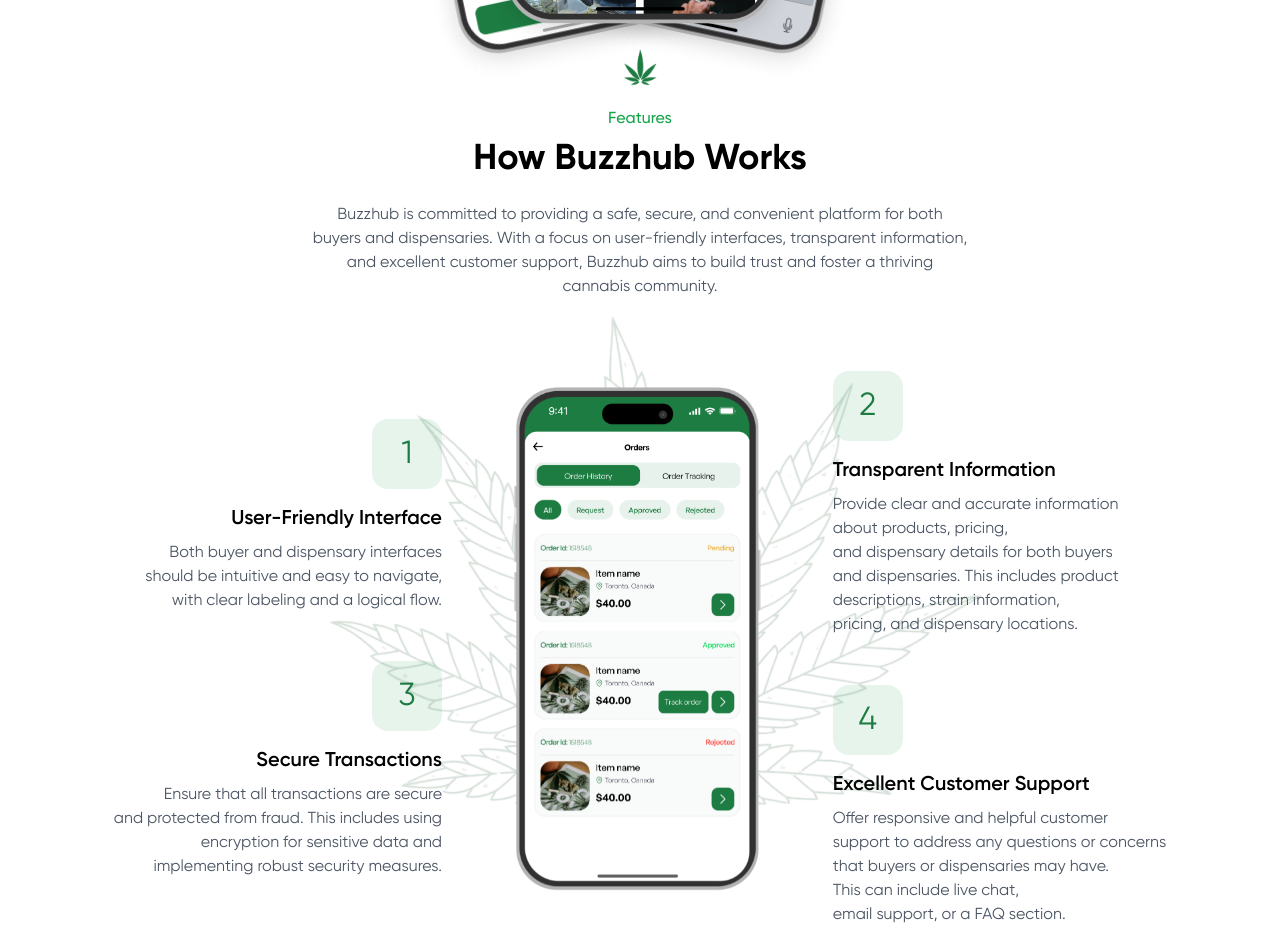
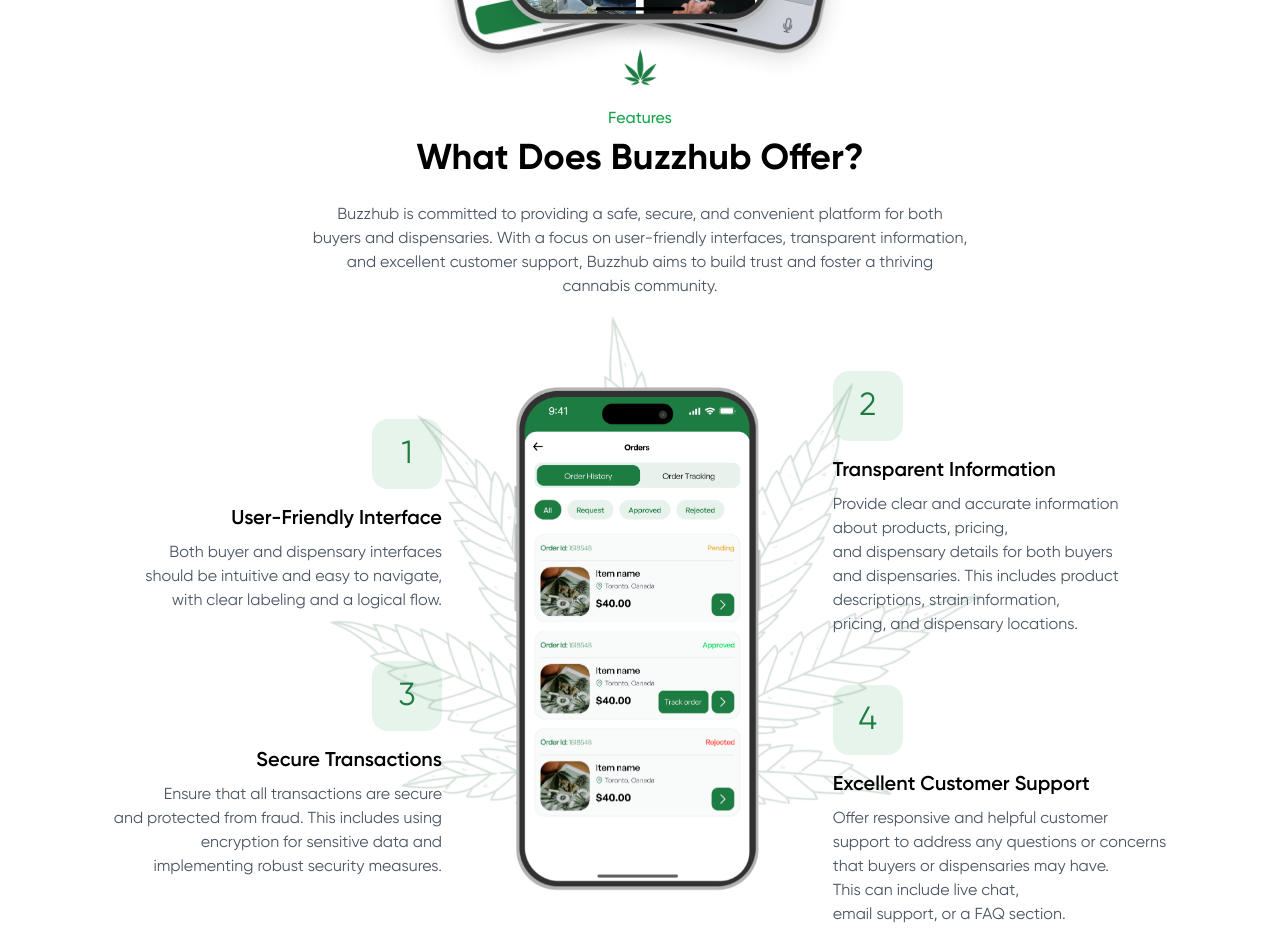
Before and after one commit to dignitestudios-dev/BuzzHub-Landing-Page, a React (Vite) app: page / in a window 1280 px wide. Shown: the part 980-1916 px from the top of the page. Built offline with nearby package versions, Linux system fonts and the light colour scheme; a web font is replaced by a local one.

Commit message:
Update FeatureSection.jsx

```diff
--- a/src/components/FeatureSection.jsx
+++ b/src/components/FeatureSection.jsx
@@ -12,7 +12,7 @@
         />
         <p className="text-green-600 font-medium">Features</p>
         <h2 className="text-3xl md:text-4xl font-bold mt-2">
-          How Buzzhub Works
+What Does Buzzhub Offer?
         </h2>
         <p className="text-gray-600 mt-4 max-w-2xl mx-auto p-2">
           Buzzhub is committed to providing a safe, secure, and convenient platform for both buyers and dispensaries. With a focus on user-friendly interfaces, transparent information, and excellent customer support, Buzzhub aims to build trust and foster a thriving cannabis community.
```
